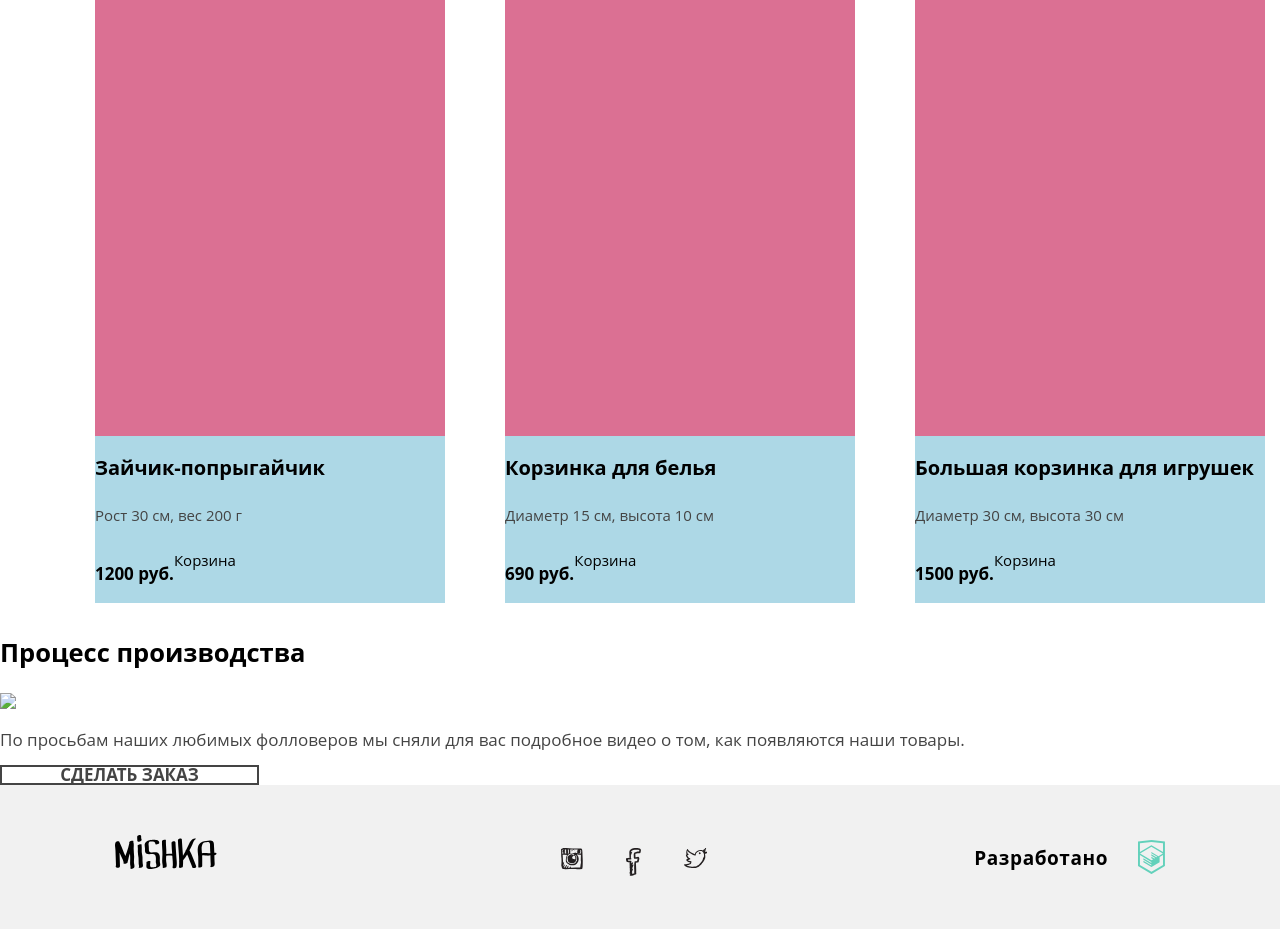
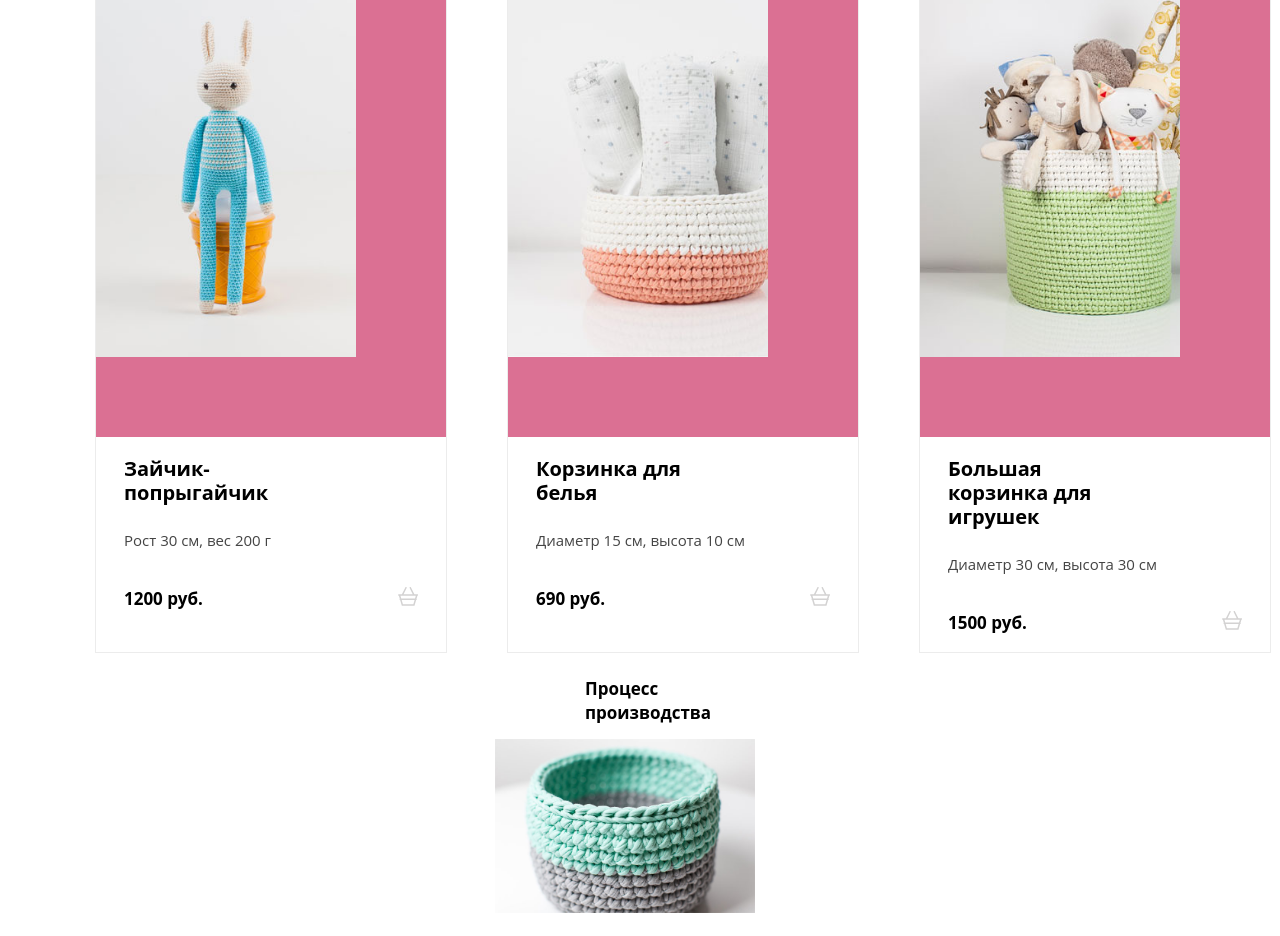
Before and after one commit to KuchinaPS/201227-mishka-16, a website: page source/catalog.html in a window 1280 px wide. Shown: the part 325-1261 px from the top of the page. Drawn offline with nearby package versions, Linux system fonts and the light colour scheme; files that its build step writes are made by us from their sources.

Commit message:
Создает блок с карточками товаров

```diff
--- a/source/catalog.html
+++ b/source/catalog.html
@@ -8,7 +8,7 @@
 <body>
 <header class="page-header">
   <div class="page-header__wrapper">
-    <a class="page-header__logo" href="#">
+    <a class="page-header__logo" href="index.html">
       <picture>
         <source media="(min-width:1150px)" srcset="img/logo-desktop.svg">
         <source media="(min-width:768px)" srcset="img/logo-tablet.svg">
@@ -24,7 +24,7 @@
         </ul>
         <ul class="main-navigation__list user-list">
           <li class="user-list__item">
-            <a class="user-list__link user-list__link--search" href="#" >
+            <a class="user-list__link user-list__link--search" href="#">
               <svg version="1.1" id="Layer_1" xmlns="http://www.w3.org/2000/svg" xmlns:xlink="http://www.w3.org/1999/xlink" x="0px" y="0px" width="17.6px" height="17.6px" viewBox="-0.8 -0.8 17.6 17.6" enable-background="new -0.8 -0.8 17.6 17.6" xml:space="preserve">
                 <path fill="#231F20" d="M16.47,14.93l-3.415-3.415C14.02,10.226,14.6,8.634,14.6,6.899c0-4.253-3.447-7.699-7.7-7.699 S-0.8,2.646-0.8,6.899s3.446,7.7,7.699,7.7c1.734,0,3.326-0.58,4.613-1.546l3.417,3.416c0.203,0.202,0.418,0.33,0.771,0.33 c0.607,0,1.1-0.492,1.1-1.1C16.8,15.459,16.739,15.2,16.47,14.93z M1.399,6.899c0-3.038,2.462-5.5,5.5-5.5s5.5,2.462,5.5,5.5 s-2.462,5.5-5.5,5.5S1.399,9.938,1.399,6.899z"/>
               </svg>
@@ -47,7 +47,8 @@
     <div class="product-category__nav-wrap">
       <nav class="product-category__nav-under">
         <ul class="product-category__nav-list">
-          <li class="product-category__nav-item"><a class="product-category__nav-link" href="#">Новые поступления</a></li>
+          <li class="product-category__nav-item"><a class="product-category__nav-link" href="#">Новые поступления</a>
+          </li>
           <li class="product-category__nav-item"><a class="product-category__nav-link" href="#">Распродажа</a></li>
         </ul>
       </nav>
@@ -61,53 +62,88 @@
     <h2 class="visually-hidden">Список товаров</h2>
     <ul class="catalog__list products">
       <li class="products__item">
+        <a class="products__link" href="index.html">
           <div class="products__img">
-          <img class="products__image" src="product-photo1.jpg">
+            <picture>
+              <source media="(min-width:1150px)" srcset="img/photo-hare-desktop@1x.jpg">
+              <source media="(min-width:768px)" srcset="img/photo-hare-tablet@1x.jpg">
+              <img class="products__image" src="img/photo-hare-mobile@1x.jpg" width="260" height="195" alt="Игрушка зайчик-попрыгайчик">
+            </picture>
           </div>
           <div class="products__wrap-desc">
             <h3 class="products__title">Зайчик-попрыгайчик</h3>
             <p class="products__description">Рост 30 см, вес 200 г</p>
             <div class="products__wrap-price">
               <p class="products__price">1200 руб.</p>
-            <a class="products__basket">Корзина</a>
+              <a class="products__basket">
+                <svg version="1.1" id="Layer_1" xmlns="http://www.w3.org/2000/svg" xmlns:xlink="http://www.w3.org/1999/xlink" x="0px" y="0px" width="20.294px" height="18.849px" viewBox="264.205 370.961 20.294 18.849" enable-background="new 264.205 370.961 20.294 18.849" xml:space="preserve">
+                    <path fill="#231F20" d="M283.75,378.19h-3.151l-3.407-6.814c-0.185-0.37-0.634-0.52-1.006-0.335 c-0.371,0.186-0.521,0.636-0.335,1.006l3.071,6.143h-9.138l3.072-6.143c0.185-0.371,0.035-0.821-0.335-1.006 c-0.37-0.185-0.821-0.035-1.006,0.335l-3.407,6.814h-3.151c-0.414,0-0.75,0.336-0.75,0.75s0.336,0.75,0.75,0.75h0.157l0.855,2.991 c-0.187,0.137-0.316,0.347-0.316,0.595c0,0.396,0.309,0.71,0.697,0.739l1.656,5.795h12.697l1.656-5.795 c0.388-0.028,0.698-0.344,0.698-0.739c0-0.249-0.129-0.459-0.316-0.596l0.854-2.991h0.157c0.414,0,0.75-0.336,0.75-0.75 S284.164,378.19,283.75,378.19z M279.569,388.311h-10.433l-1.224-4.284h12.881L279.569,388.311z M281.222,382.526h-13.739 l-0.81-2.836h15.359L281.222,382.526z"/>
+                  </svg>
+              </a>
             </div>
           </div>
+        </a>
       </li>
       <li class="products__item">
+        <a class="products__link" href="index.html">
           <div class="products__img">
-          <img class="products__image" src="product-photo2.jpg">
+            <picture>
+              <source media="(min-width:1150px)" srcset="img/photo-bowl-desktop@1x.jpg">
+              <source media="(min-width:768px)" srcset="img/photo-bowl-tablet@1x.jpg">
+              <img class="products__image" src="img/photo-bowl-mobile@1x.jpg" width="260" height="195" alt="Вязаная корзинка для белья ">
+            </picture>
           </div>
           <div class="products__wrap-desc">
             <h3 class="products__title">Корзинка для белья</h3>
             <p class="products__description">Диаметр 15 см, высота 10 см</p>
             <div class="products__wrap-price">
               <p class="products__price">690 руб.</p>
-            <a class="products__basket">Корзина</a>
+              <a class="products__basket">
+                <svg version="1.1" id="Layer_1" xmlns="http://www.w3.org/2000/svg" xmlns:xlink="http://www.w3.org/1999/xlink" x="0px" y="0px" width="20.294px" height="18.849px" viewBox="264.205 370.961 20.294 18.849" enable-background="new 264.205 370.961 20.294 18.849" xml:space="preserve">
+                <path fill="#231F20" d="M283.75,378.19h-3.151l-3.407-6.814c-0.185-0.37-0.634-0.52-1.006-0.335 c-0.371,0.186-0.521,0.636-0.335,1.006l3.071,6.143h-9.138l3.072-6.143c0.185-0.371,0.035-0.821-0.335-1.006 c-0.37-0.185-0.821-0.035-1.006,0.335l-3.407,6.814h-3.151c-0.414,0-0.75,0.336-0.75,0.75s0.336,0.75,0.75,0.75h0.157l0.855,2.991 c-0.187,0.137-0.316,0.347-0.316,0.595c0,0.396,0.309,0.71,0.697,0.739l1.656,5.795h12.697l1.656-5.795 c0.388-0.028,0.698-0.344,0.698-0.739c0-0.249-0.129-0.459-0.316-0.596l0.854-2.991h0.157c0.414,0,0.75-0.336,0.75-0.75 S284.164,378.19,283.75,378.19z M279.569,388.311h-10.433l-1.224-4.284h12.881L279.569,388.311z M281.222,382.526h-13.739 l-0.81-2.836h15.359L281.222,382.526z"/>
+              </svg>
+              </a>
             </div>
           </div>
+        </a>
       </li>
       <li class="products__item">
+        <a class="products__link" href="index.html">
           <div class="products__img">
-          <img class="products__image" src="product-photo3.jpg">
+            <picture>
+              <source media="(min-width:1150px)" srcset="img/photo-toys-desktop@1x.jpg">
+              <source media="(min-width:768px)" srcset="img/photo-toys-tablet@1x.jpg">
+              <img class="products__image" src="img/photo-toys-mobile@1x.jpg" width="260" height="195" alt="Вязаная корзинка для белья ">
+            </picture>
           </div>
           <div class="products__wrap-desc">
-          <h3 class="products__title">Большая корзинка
-            для игрушек</h3>
+            <h3 class="products__title">Большая корзинка для игрушек</h3>
             <p class="products__description">Диаметр 30 см, высота 30 см</p>
             <div class="products__wrap-price">
               <p class="products__price">1500 руб.</p>
-            <a class="products__basket">Корзина</a>
+              <a class="products__basket">
+                <svg version="1.1" id="Layer_1" xmlns="http://www.w3.org/2000/svg" xmlns:xlink="http://www.w3.org/1999/xlink" x="0px" y="0px" width="20.294px" height="18.849px" viewBox="264.205 370.961 20.294 18.849" enable-background="new 264.205 370.961 20.294 18.849" xml:space="preserve">
+                <path fill="#231F20" d="M283.75,378.19h-3.151l-3.407-6.814c-0.185-0.37-0.634-0.52-1.006-0.335 c-0.371,0.186-0.521,0.636-0.335,1.006l3.071,6.143h-9.138l3.072-6.143c0.185-0.371,0.035-0.821-0.335-1.006 c-0.37-0.185-0.821-0.035-1.006,0.335l-3.407,6.814h-3.151c-0.414,0-0.75,0.336-0.75,0.75s0.336,0.75,0.75,0.75h0.157l0.855,2.991 c-0.187,0.137-0.316,0.347-0.316,0.595c0,0.396,0.309,0.71,0.697,0.739l1.656,5.795h12.697l1.656-5.795 c0.388-0.028,0.698-0.344,0.698-0.739c0-0.249-0.129-0.459-0.316-0.596l0.854-2.991h0.157c0.414,0,0.75-0.336,0.75-0.75 S284.164,378.19,283.75,378.19z M279.569,388.311h-10.433l-1.224-4.284h12.881L279.569,388.311z M281.222,382.526h-13.739 l-0.81-2.836h15.359L281.222,382.526z"/>
+              </svg>
+              </a>
             </div>
           </div>
+        </a>
       </li>
     </ul>
   </section>
   <article class="video">
+    <div class="video__container">
       <h2 class="video__title">Процесс производства</h2>
-    <img class="video__image" src="video.jpg">
+      <picture>
+        <source media="(min-width:1150px)" srcset="img/video-desktop@1x.jpg">
+        <source media="(min-width:768px)" srcset="img/video-tablet@1x.jpg">
+        <img class="products__image" src="img/video-mobile@1x.jpg" width="260" height="150" alt="Видео процесса производства ">
+      </picture>
       <p class="video__description">По просьбам наших любимых фолловеров мы сняли для вас подробное видео о том, как
         появляются наши товары.</p>
       <a class="button video__button" href="#">Сделать заказ</a>
+    </div>
   </article>
 </main>
 <footer class="page-footer">
@@ -187,7 +223,7 @@
 <script>
   var navMain = document.querySelector('.main-navigation');
 
-  window.addEventListener('DOMContentLoaded' , function () {
+  window.addEventListener('DOMContentLoaded', function () {
     navMain.classList.remove('main-navigation--nojs');
     navMain.classList.add('main-navigation--closed');
   });
@@ -202,25 +238,25 @@
     }
   });
   //
-  document.body.addEventListener('click' , function (event) {
+  document.body.addEventListener('click', function (event) {
     var modal = document.querySelector('.modal');
     var btn = document.querySelector('.product-hit__button');
     var overlay = document.querySelector('.modal__overlay');
     var target = event.target;
 
-    if(target !== modal && !modal.contains(target) || document.querySelector('.form-size__button') === target){
+    if (target !== modal && !modal.contains(target) || document.querySelector('.form-size__button') === target) {
       modal.style.display = 'none';
       overlay.classList.remove('modal__overlay--show')
     }
-    if(target === btn){
+    if (target === btn) {
       event.preventDefault();
       modal.style.display = 'block';
       overlay.classList.add('modal__overlay--show')
     }
   });
 
-  window.addEventListener('resize' , function () {
-    if(navMain.classList.contains('main-navigation--opened')){
+  window.addEventListener('resize', function () {
+    if (navMain.classList.contains('main-navigation--opened')) {
       navMain.classList.remove('main-navigation--opened');
       navMain.classList.add('main-navigation--closed');
     }
--- a/source/sass/products.scss
+++ b/source/sass/products.scss
@@ -5,24 +5,45 @@
   margin: 0 auto;
   padding: 0;
 
+  &__item {
+    display: flex;
+    flex-direction: column;
+    //background-color: lightblue;
+    margin-bottom: 10px;
+    margin-left: 30px;
+    margin-right: 30px;
+    border: 1px solid #ececec;
+
+  }
+
+  &__item:hover {
+    box-shadow: 0 6px 10px 0 #ececec;
+  }
+
+  &__wrap-desc {
+    padding: 0 28px 0 28px;
+  }
+
   &__title {
     font-size: $mobile-up-desc;
     line-height: $mobile-h3-line;
     font-weight: $font-bold;
+    cursor: pointer;
+    width: 193px;
   }
 
-  &__item {
-    display: flex;
-    flex-direction: column;
-    background-color: lightblue;
-    margin-bottom: 10px;
-    margin-left: 30px;
-    margin-right: 30px;
+  &__title:hover {
+    color: rgba(0, 0, 0, 0.6);
+  }
+
+  &__title:active {
+    color: rgba(0, 0, 0, 0.3);
   }
 
   &__wrap-price {
     display: flex;
     flex-direction: row;
+    justify-content: space-between;
   }
 
   &__description {
@@ -33,6 +54,22 @@
   &__price {
     font-weight: $font-bold;
     line-height: $mobile-hit-line;
+  }
+
+  &__basket {
+    margin-top: 15px;
+  }
+
+  &__basket path {
+    fill: #d3d2d2;
+  }
+
+  &__basket:hover path {
+    fill: #63d1bb;
+  }
+
+  &__basket:active path {
+    fill: #d3f2ec;
   }
 }
 
--- a/source/sass/video.scss
+++ b/source/sass/video.scss
@@ -1,17 +1,26 @@
 @import "variables";
 
 .video {
-  font-size: $mobile-up-desc;
-  line-height: $mobile-h3-line;
+  &__container {
+    width: 290px;
+    margin: 0 auto;
+  }
 
 
   &__title {
     font-weight: $font-bold;
+    font-size: $mobile-up-desc;
+    line-height: $mobile-h3-line;
+    padding-left: 90px;
+    padding-right: 40px;
   }
 
   &__description {
     font-size: $mobile-low;
+    line-height: $mobile-desc-line;
     color: $tundora;
+    padding-left: 28px;
+    padding-right: 43px;
   }
 
   &__button {
```
Lines whose indentation alone changed are shown as unchanged.
